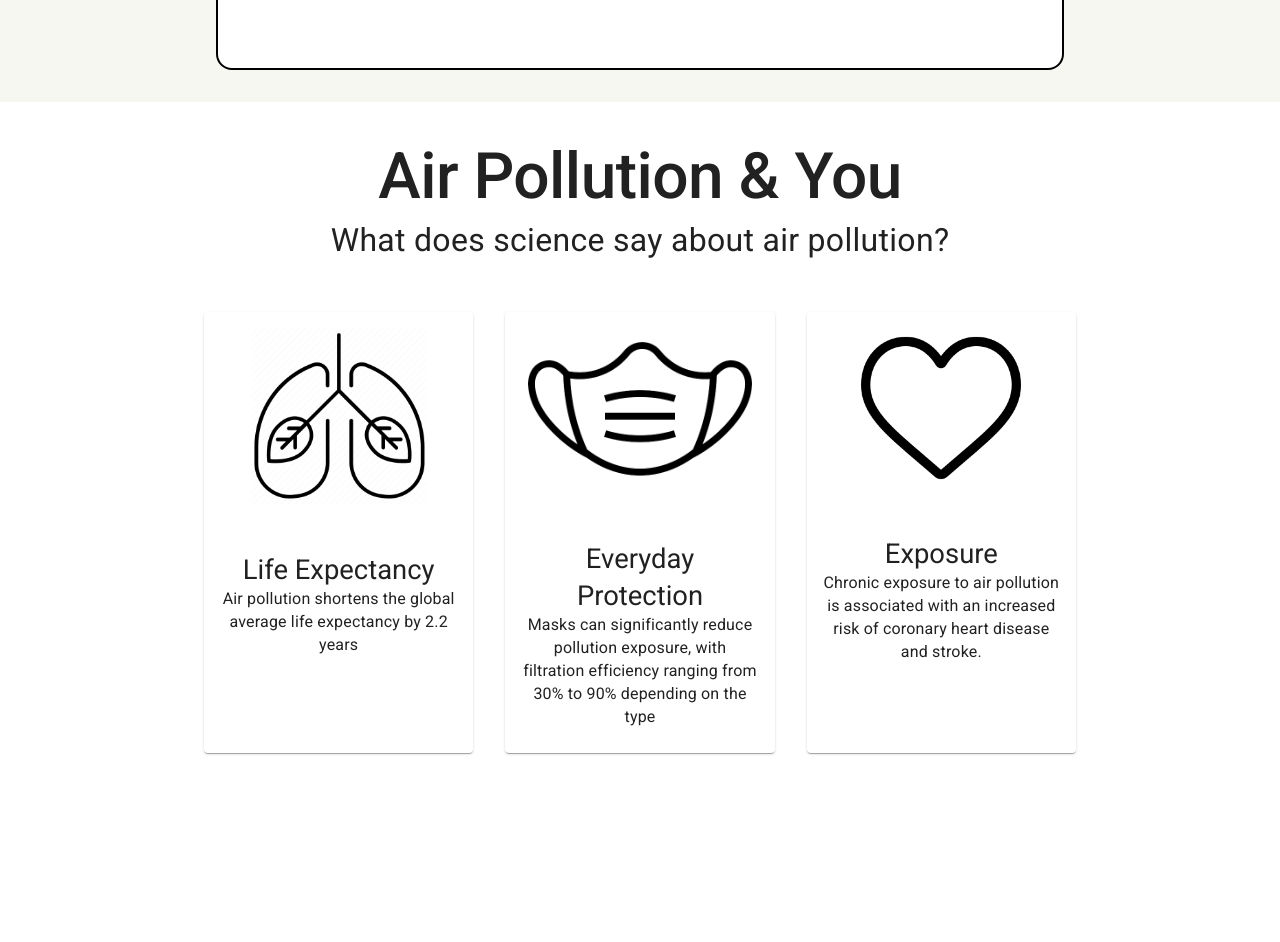
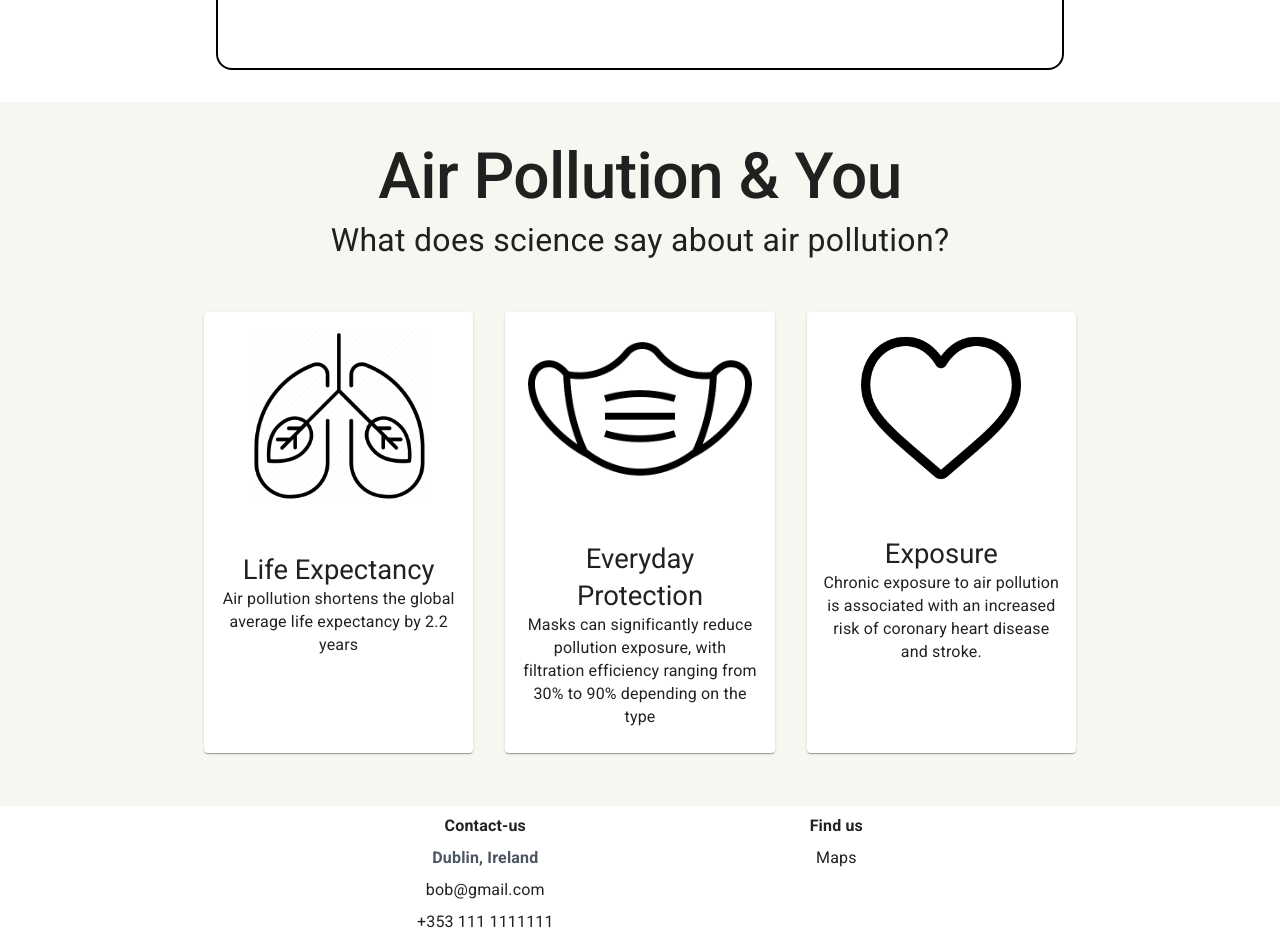
Before and after one commit to Naveen-Jaisankar/COMP47360-Web-Application, a React (Vite) app in the folder FrontEnd/air-quality-app/: page / in a window 1280 px wide. Shown: the part 1480-2422 px from the top of the page. Before the commit the page ends 2286 px from the top, so only its background shows below. Built offline with nearby package versions, Linux system fonts and the light colour scheme.

Commit message:
Home Page: footer readded yeay!

```diff
--- a/FrontEnd/air-quality-app/src/components/footer.jsx
+++ b/FrontEnd/air-quality-app/src/components/footer.jsx
@@ -2,7 +2,7 @@ import constants from './../constant';
 
 const Footer = ()=>{
     return(
-        <footer className='bg-orange-400 flex justify-center items-center min-h-30'>
+        <footer className='bg-white-400 flex justify-center items-center min-h-30'>
             <div className='flex flex-col overflow-x-hidden sm:flex-row sm:gap-60'>
                 <div className='flex flex-col gap-2 text-center px-2 py-2'>
                     <h3 className='font-bold'>{constants.general.contact_us}</h3>
--- a/FrontEnd/air-quality-app/src/pages/Home.jsx
+++ b/FrontEnd/air-quality-app/src/pages/Home.jsx
@@ -3,6 +3,7 @@ import Infocard from "../components/infocard";
 import ReactPlayer from "react-player";
 import constants from "./../constant";
 import { styled } from "@mui/system";
+import Footer from "../components/footer";
 
 const image1 = "../src/static/proxy-image.png";
 const image2 = "../src/static/face-mask2.png";
@@ -52,7 +53,7 @@ const GetStartedBox = styled(Box)({
 
 const CreamBackgroundBox = styled(Box)({
   backgroundColor: "#F7F7F2",
-  height: "150vh",
+  height: "180vh",
   paddingBottom: "2rem"
 });
 
@@ -67,7 +68,6 @@ const SmallerHeadingBox = styled(Box)({
 const InfoCardBox = styled(Box)({
   backgroundColor: "white",
   marginTop: "2rem",
-
   padding: 5,
 });
 
@@ -100,8 +100,6 @@ const Home = () => {
           </BannerBox>
         </header>
       </section>
-
-      <CreamBackgroundBox>
         <Container
           sx={{
             maxWidth: { xs: "100%", md: "90%", lg: "70%" },
@@ -132,17 +130,24 @@ const Home = () => {
 
         {/* Info-card Section */}
         <section>
-          <InfoCardBox>
+          <InfoCardBox
+          sx={{
+            border: "1px",
+            backgroundColor: "#F7F7F2"
+          }}>
             <Container
               maxWidth={false}
               sx={{
                 marginTop: 4,
                 marginBottom: 4,
                 width: { xs: "100%", md: "90%", lg: "80%" },
-                backgroundColor: "white",
+                backgroundColor: "#F7F7F2"
               }}
             >
-              <SmallerHeadingBox>
+              <SmallerHeadingBox
+              sx={{
+                backgroundColor: "#F7F7F2"
+              }}>
                 <Typography variant="h2" component="h2" sx={{
                   fontWeight: 'medium',
                   fontSize: '4rem'
@@ -162,6 +167,8 @@ const Home = () => {
                   gridTemplateColumns: { md: "repeat(3, 1fr)" },
                   gap: 4,
                   margin: { xs: 6 },
+                  marginBottom: 2,
+                  backgroundColor: "#F7F7F2"
                 }}
               >
                 <Infocard
@@ -201,7 +208,11 @@ const Home = () => {
             </Container>
           </InfoCardBox>
         </section>
-      </CreamBackgroundBox>
+      <Container>
+
+      <Footer/>
+      </Container>
+
     </>
   );
 };
```
